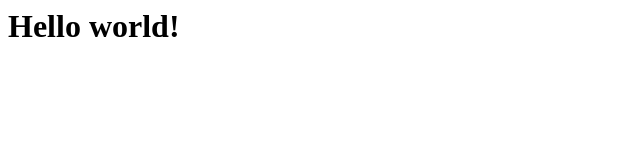
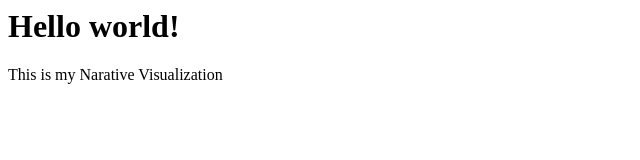
Before and after one commit to juliav4/narrative-visualization, a plain HTML site: page index.html in a window 1280 px wide. Shown: the whole page, without its empty margins (0-640 px from the left). Drawn offline with Linux system fonts and the light colour scheme.

Commit message:
Update index.html

```diff
--- a/index.html
+++ b/index.html
@@ -1,3 +1,4 @@
 <html>
 <h1>Hello world!</h1>
+  <p>This is my Narative Visualization</p>
 </html>
```
